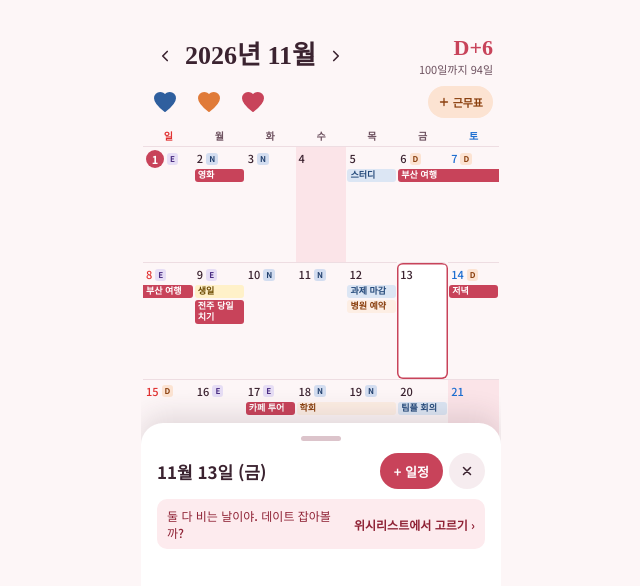
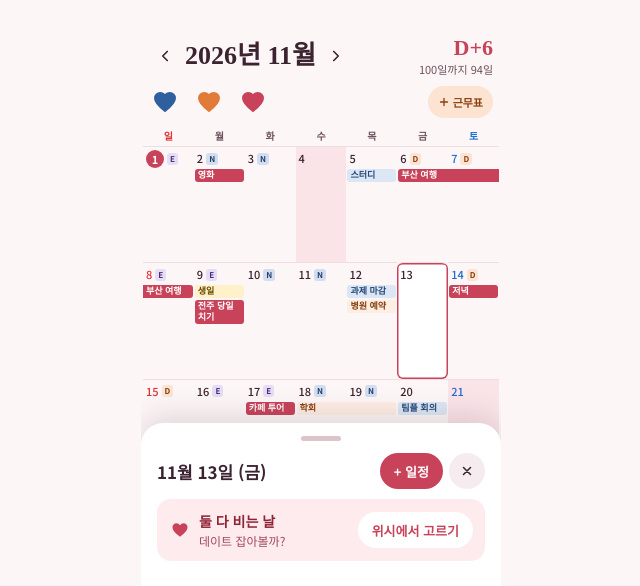
Before and after one commit to summercat01/fable, a Next.js app: page /demo/calendar in a window 1280 px wide. Both pictures are taken after a click on the button "13". Shown: the top 586 px of the page, without its empty margins (319-959 px from the left). Built offline with nearby package versions, Linux system fonts and the light colour scheme; a web font is replaced by a local one.

Commit message:
캘린더 시트 '둘 다 비는 날' 칸 정리 (하트·두 줄 문구·버튼 분리)
Co-Authored-By: Claude Opus 5.5 <noreply@anthropic.com>
Claude-Session: https://claude.ai/code/session_01G5cxbUK4dVkuLFbiXS2aaS

```diff
--- a/src/components/calendar/Calendar.module.css
+++ b/src/components/calendar/Calendar.module.css
@@ -444,14 +444,33 @@
   margin: 0;
   display: flex;
   align-items: center;
-  justify-content: space-between;
-  gap: 8px;
-  padding: 8px 10px;
-  border-radius: 10px;
+  gap: 10px;
+  padding: 12px 12px 12px 14px;
+  border-radius: 14px;
   background: #fdebee;
+}
+
+.freeHeart {
+  flex-shrink: 0;
+  color: var(--us);
+}
+
+.freeText {
+  flex: 1;
+  min-width: 0;
+  display: flex;
+  flex-direction: column;
+  gap: 1px;
+}
+
+.freeText strong {
+  font-size: 14px;
+  color: #8f2235;
+}
+
+.freeText span {
   font-size: 12px;
-  font-weight: 500;
-  color: #8f2235;
+  color: #a4495c;
 }
 
 .empty {
@@ -757,5 +776,14 @@
 
 .freeLink {
   flex-shrink: 0;
+  height: 36px;
+  padding: 0 14px;
+  border-radius: 999px;
+  background: var(--surface);
+  color: var(--us);
+  display: flex;
+  align-items: center;
+  font-size: 13px;
   font-weight: 700;
+  text-decoration: none;
 }
--- a/src/components/calendar/DaySheet.tsx
+++ b/src/components/calendar/DaySheet.tsx
@@ -92,10 +92,18 @@ export default function DaySheet({
       </div>
       <div className={styles.sheetBody}>
         {free && (
-          <Link href={`${base.replace("/calendar", "/wish")}?date=${date}`} className={styles.freeNote}>
-            <span>둘 다 비는 날이야. 데이트 잡아볼까?</span>
-            <span className={styles.freeLink}>위시리스트에서 고르기 ›</span>
-          </Link>
+          <div className={styles.freeNote}>
+            <svg className={styles.freeHeart} aria-hidden="true" width="18" height="18" viewBox="0 0 24 24" fill="currentColor">
+              <path d="M12 21C5 15.5 2 12 2 8.2 2 5.3 4.3 3 7.1 3c2 0 3.8 1.1 4.9 2.8C13.1 4.1 14.9 3 16.9 3 19.7 3 22 5.3 22 8.2 22 12 19 15.5 12 21z" />
+            </svg>
+            <span className={styles.freeText}>
+              <strong>둘 다 비는 날</strong>
+              <span>데이트 잡아볼까?</span>
+            </span>
+            <Link href={`${base.replace("/calendar", "/wish")}?date=${date}`} className={styles.freeLink}>
+              위시에서 고르기
+            </Link>
+          </div>
         )}
         {!items.length && !shift && !free && <p className={styles.empty}>아직 일정이 없어</p>}
         {items.map((it) => (
```
